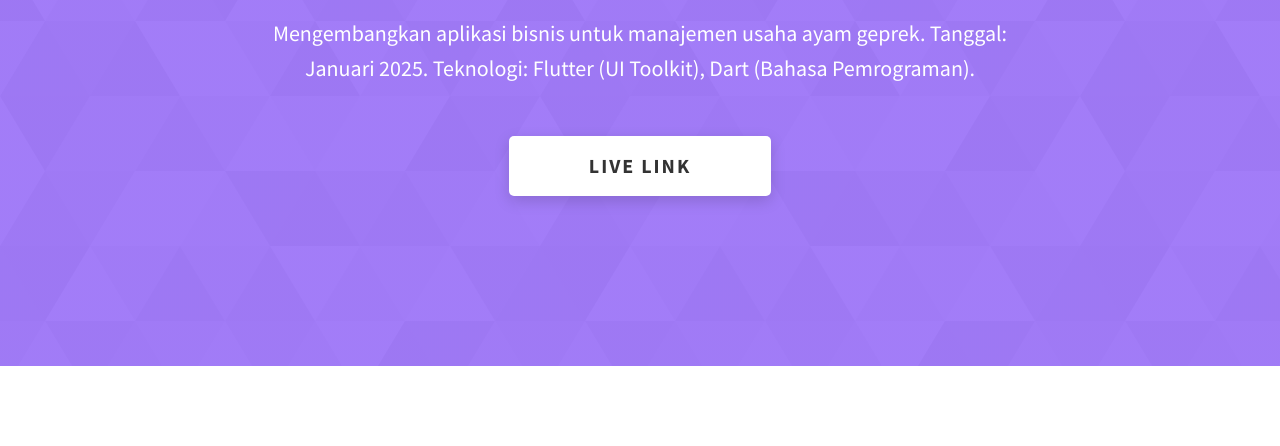
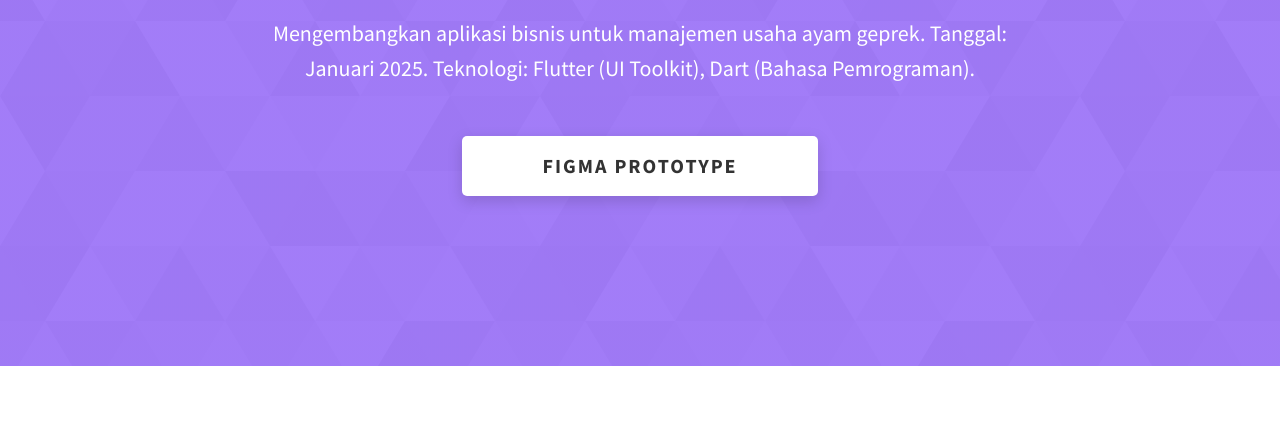
Before and after one commit to Luqy12/Daffa_Portofolio, a website: page project-2.html in a window 1280 px wide. Shown: the part 354-800 px from the top of the page. Drawn offline with Linux system fonts and the light colour scheme.

Commit message:
Add Figma prototype button to Ayam Geprek project page

```diff
--- a/project-2.html
+++ b/project-2.html
@@ -98,7 +98,7 @@
           </p>
         </div>
         <div class="project-cs-hero__cta">
-          <a href="#" class="btn btn--bg" target="_blank">Live Link</a>
+          <a href="https://www.figma.com/proto/geN8wO67a45QBTtnxUFrGi/Resturant-Menu--Community-?node-id=3-22&node-type=canvas&t=jLtJCvrsUofI6E61-1&scaling=scale-down&content-scaling=fixed&page-id=0%3A1&starting-point-node-id=256%3A662" class="btn btn--bg" target="_blank">Figma Prototype</a>
         </div>
       </div>
     </section>
```
